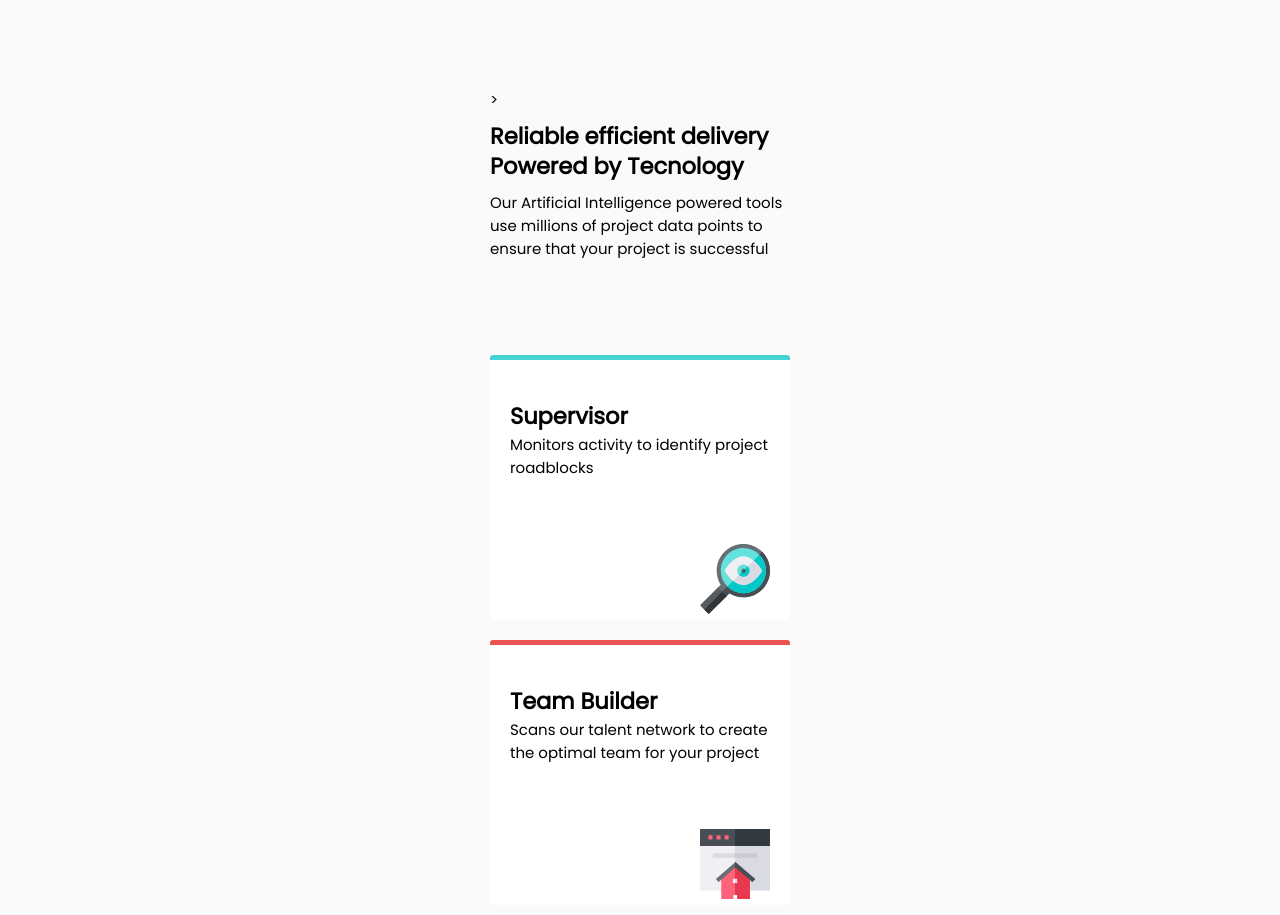
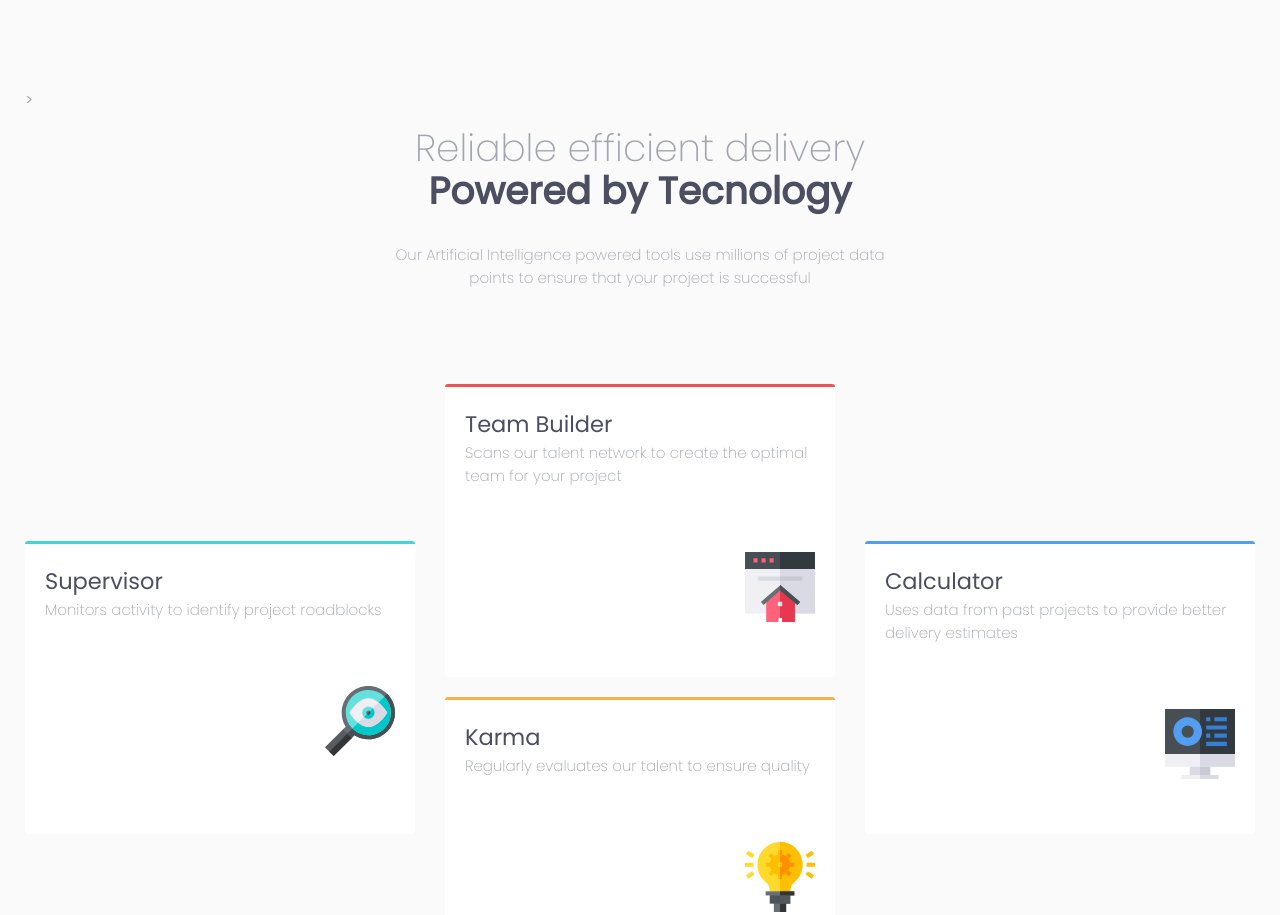
Before and after one commit to jonaaldas/Project-7, a plain HTML site: page index.html in a window 1280 px wide. Shown: the top 915 px of the page. Drawn offline with Linux system fonts and the light colour scheme.

Commit message:
added all desktop styles

```diff
--- a/style.css
+++ b/style.css
@@ -10,6 +10,7 @@ html{
     font-size: 15px;
     background-color: hsl(0, 0%, 98%);
     font-family: 'Poppins', sans-serif;
+    color: hsl(229, 6%, 66%)
 }
 
 body{
@@ -23,6 +24,7 @@ body{
 
 .sub-title-1{
     padding-bottom: 80px;
+    font-weight: 200;
 }
 .card-1{
     margin-bottom: 20px;
@@ -34,28 +36,41 @@ body{
     background-color: white;
 }
 
+.title-1{
+    font-weight: 200;
+}
+
+.title-2{
+    color: hsl(234, 12%, 34%)
+}
+
 #border-color-1{
-    border-top: 5px solid hsl(180, 62%, 55%);;
+    border-top: 3.5px solid hsl(180, 62%, 55%);;
 }
 
 #border-color-2{
-    border-top:5px solid hsl(0, 78%, 62%);
+    border-top:3.5px solid hsl(0, 78%, 62%);
 }
 
 #border-color-3{
-    border-top:5px solid hsl(34, 97%, 64%);
+    border-top:3.5px solid hsl(34, 97%, 64%);
 }
 
 #border-color-4{
-    border-top:  5px solid hsl(212, 86%, 64%);
+    border-top:  3.5px solid hsl(212, 86%, 64%);
 }
 
 .card-title-1{
     margin-bottom:0;
+    margin-top: 0;
+    font-weight: 400;
+    color: hsl(234, 12%, 34%)
 }
 
 .card-subtitle-1{
-    margin-top:0;
+    margin-top: 0;
+    font-weight: 200;
+
 }
 
 .img-cont{
@@ -64,5 +79,64 @@ body{
     margin-top: 50px;
 }
 img{
-    width: 70px;
+     width: 70px;
 }
+
+@media(min-width: 768px) and (max-width: 1440px){
+    body{
+        max-width: 500px;
+    }
+}
+
+@media(min-width: 769px){
+    body{
+        max-width: 1500px;;
+    }
+
+    .cont-1{
+        display: flex;
+        flex-direction: column;
+        align-items: center;
+        justify-content: center;
+    }
+
+    .titles{
+        font-size: 25px;
+    }
+
+    .titles, .sub-titles{
+        width: 500px;
+        text-align: center;
+    }
+
+    .card-1{
+        width: 350px;
+        height: 250px;
+
+    }
+
+    .cont-2{
+        display: flex;
+
+    }
+
+    #border-color-1, #border-color-4{
+        align-self: center;
+    }
+
+    #border-color-1{
+        flex: 1 auto;
+    }
+
+   .desktop-view-card-cont{
+        flex: 1.5;
+        display: flex;
+        flex-direction: column;
+        align-items: center;
+        margin: 0 30px;
+   }
+
+    #border-color-4{
+        flex: 1 auto;
+    }
+}
```
Also changed, not shown: index.html (+2 -2 lines).
